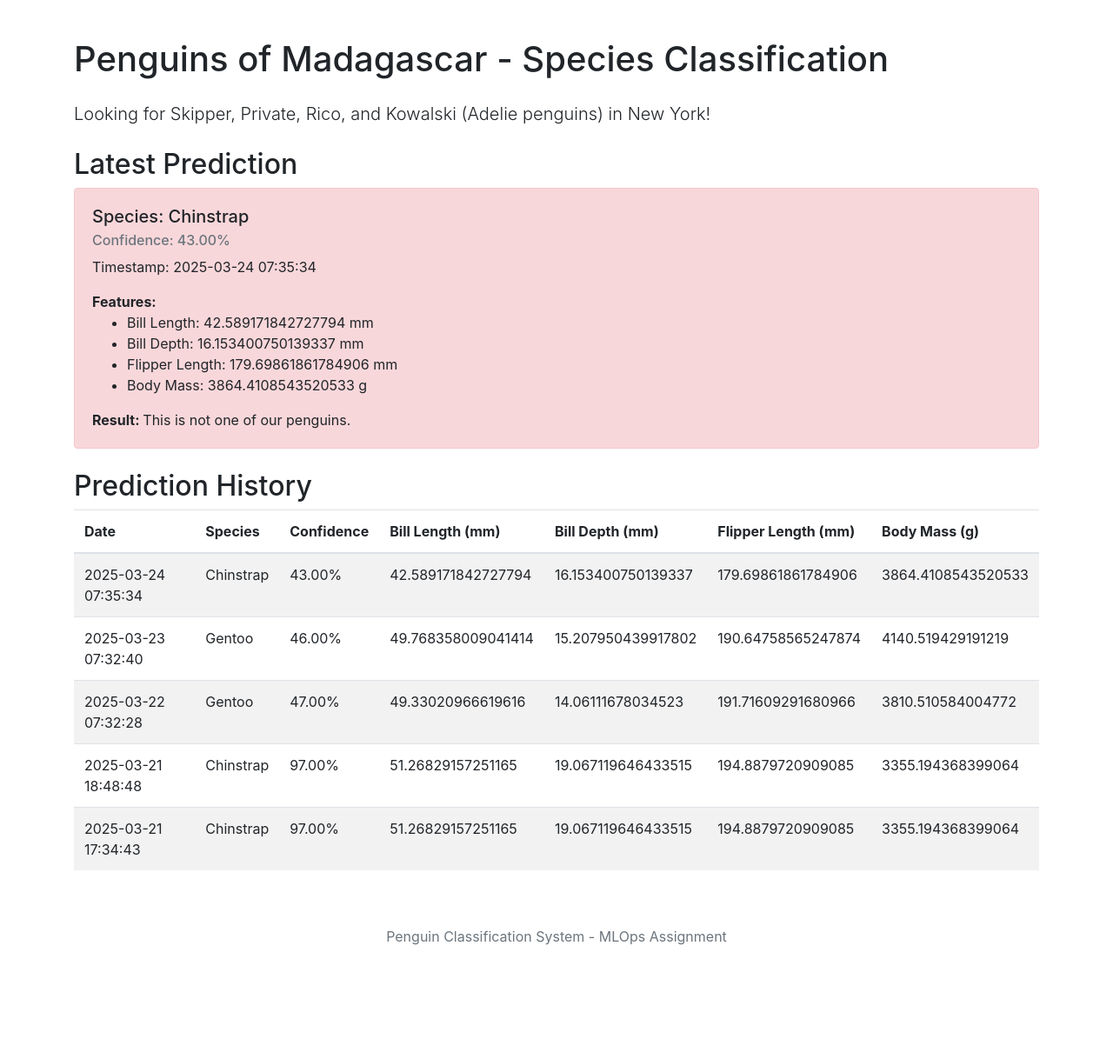
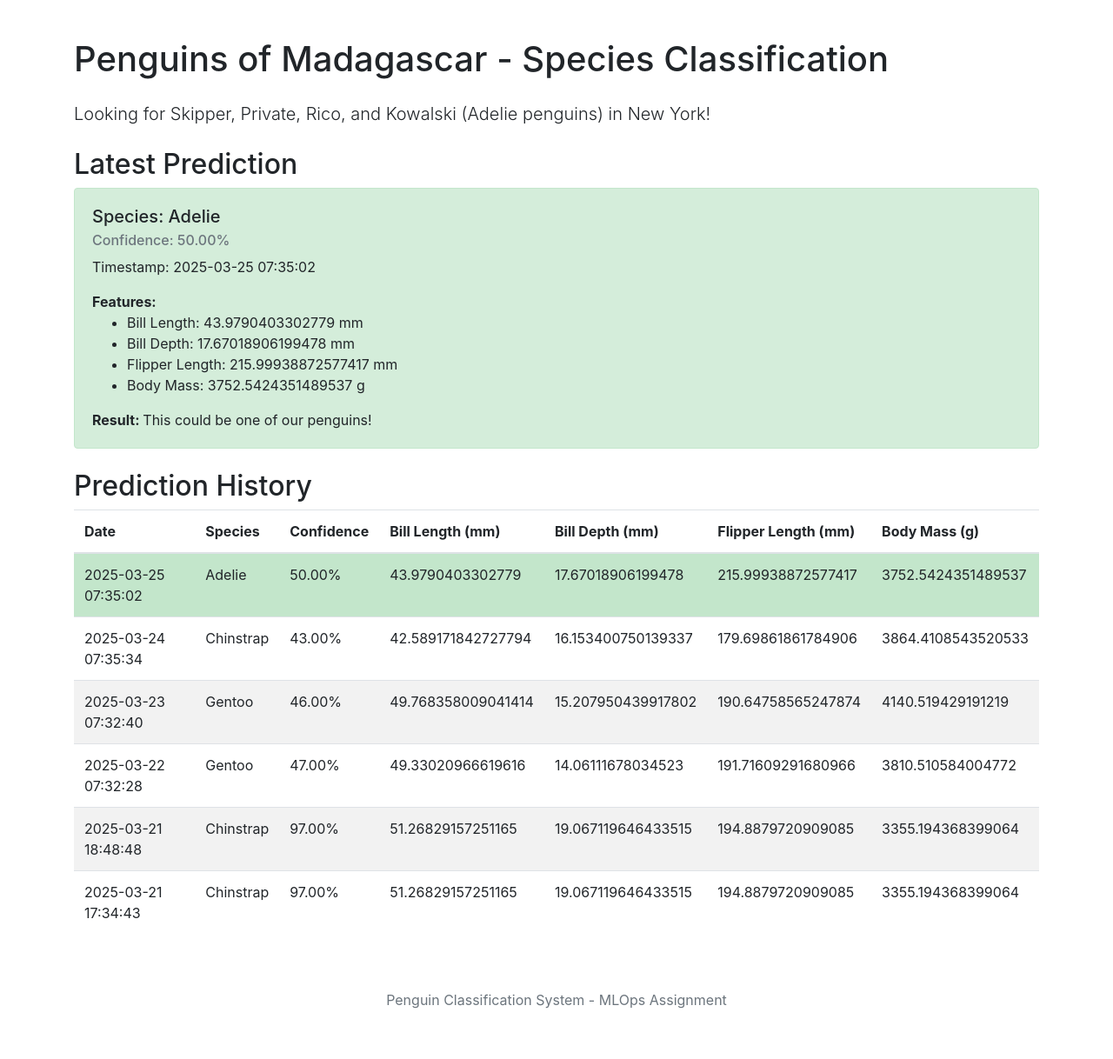
Before and after one commit to JAdamHub/MLOps_Assignment1, a Jekyll site: the page built from docs/index.html, in a window 1280 px wide. Shown: the whole page at 87% size. Built offline with Jekyll 4.4.1, drawn with Linux system fonts in a browser that asks for light colours; before the commit the page ends 1145 px from its top, so only the background shows below that.

Commit message:
Update prediction data

```diff
--- a/docs/index.html
+++ b/docs/index.html
@@ -8,23 +8,23 @@ title: Penguins of Madagascar - Species Classification
 
         <h2 class="mt-4">Latest Prediction</h2>
 
-            <div class="card prediction-card other">
+            <div class="card prediction-card adelie">
                 <div class="card-body">
-                    <h5 class="card-title">Species: Chinstrap</h5>
-                    <h6 class="card-subtitle mb-2 text-muted">Confidence: 43.00%</h6>
-                    <p class="card-text">Timestamp: 2025-03-24 07:35:34</p>
+                    <h5 class="card-title">Species: Adelie</h5>
+                    <h6 class="card-subtitle mb-2 text-muted">Confidence: 50.00%</h6>
+                    <p class="card-text">Timestamp: 2025-03-25 07:35:02</p>
                     <div class="card-text">
                         <strong>Features:</strong>
                         <ul>
-                            <li>Bill Length: 42.589171842727794 mm</li>
-                            <li>Bill Depth: 16.153400750139337 mm</li>
-                            <li>Flipper Length: 179.69861861784906 mm</li>
-                            <li>Body Mass: 3864.4108543520533 g</li>
+                            <li>Bill Length: 43.9790403302779 mm</li>
+                            <li>Bill Depth: 17.67018906199478 mm</li>
+                            <li>Flipper Length: 215.99938872577417 mm</li>
+                            <li>Body Mass: 3752.5424351489537 g</li>
                         </ul>
                     </div>
                     <p class="card-text">
                         <strong>Result: </strong>
-                        This is not one of our penguins.
+                        This could be one of our penguins!
                     </p>
                 </div>
             </div>
@@ -44,6 +44,16 @@ title: Penguins of Madagascar - Species Classification
                         </tr>
                     </thead>
                     <tbody>
+
+                        <tr class="table-success">
+                            <td>2025-03-25 07:35:02</td>
+                            <td>Adelie</td>
+                            <td>50.00%</td>
+                            <td>43.9790403302779</td>
+                            <td>17.67018906199478</td>
+                            <td>215.99938872577417</td>
+                            <td>3752.5424351489537</td>
+                        </tr>
 
                         <tr class="">
                             <td>2025-03-24 07:35:34</td>
```
Also changed, not shown: docs/prediction_history.json (+12 -0 lines).
